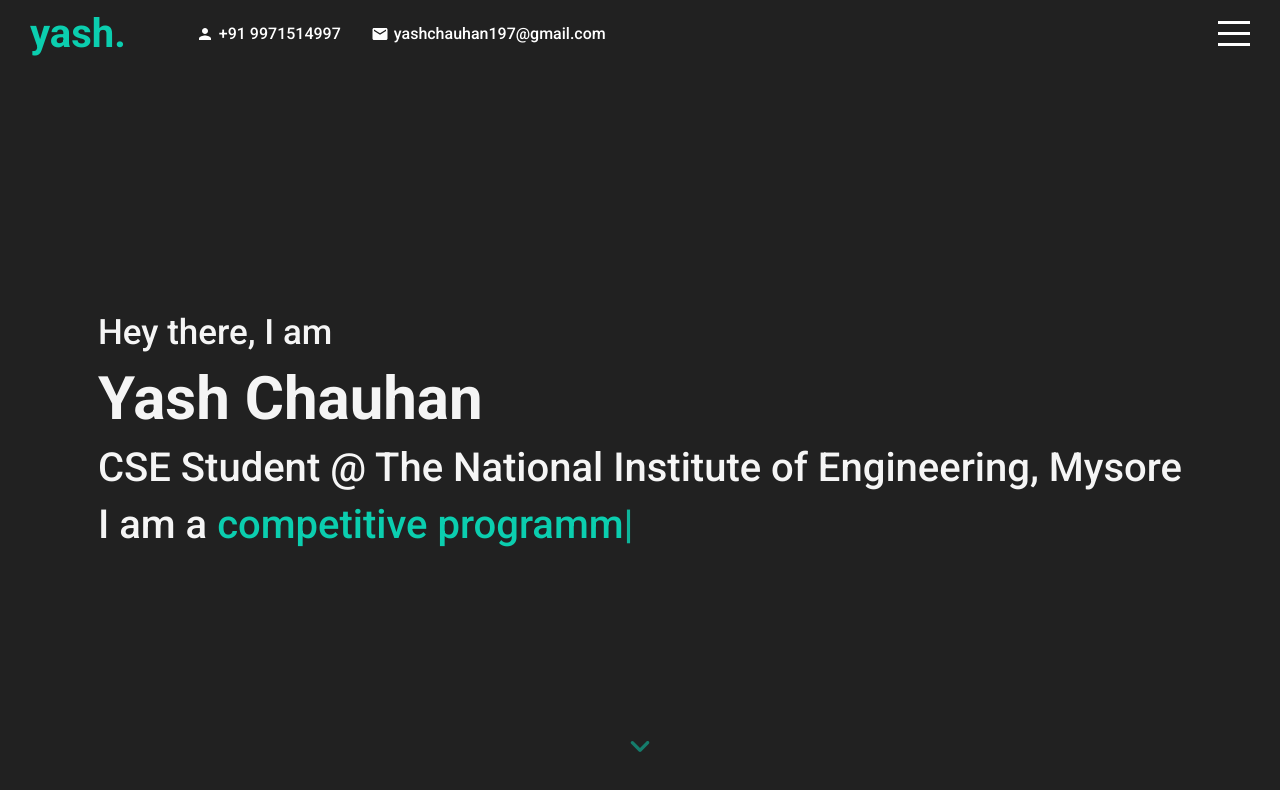
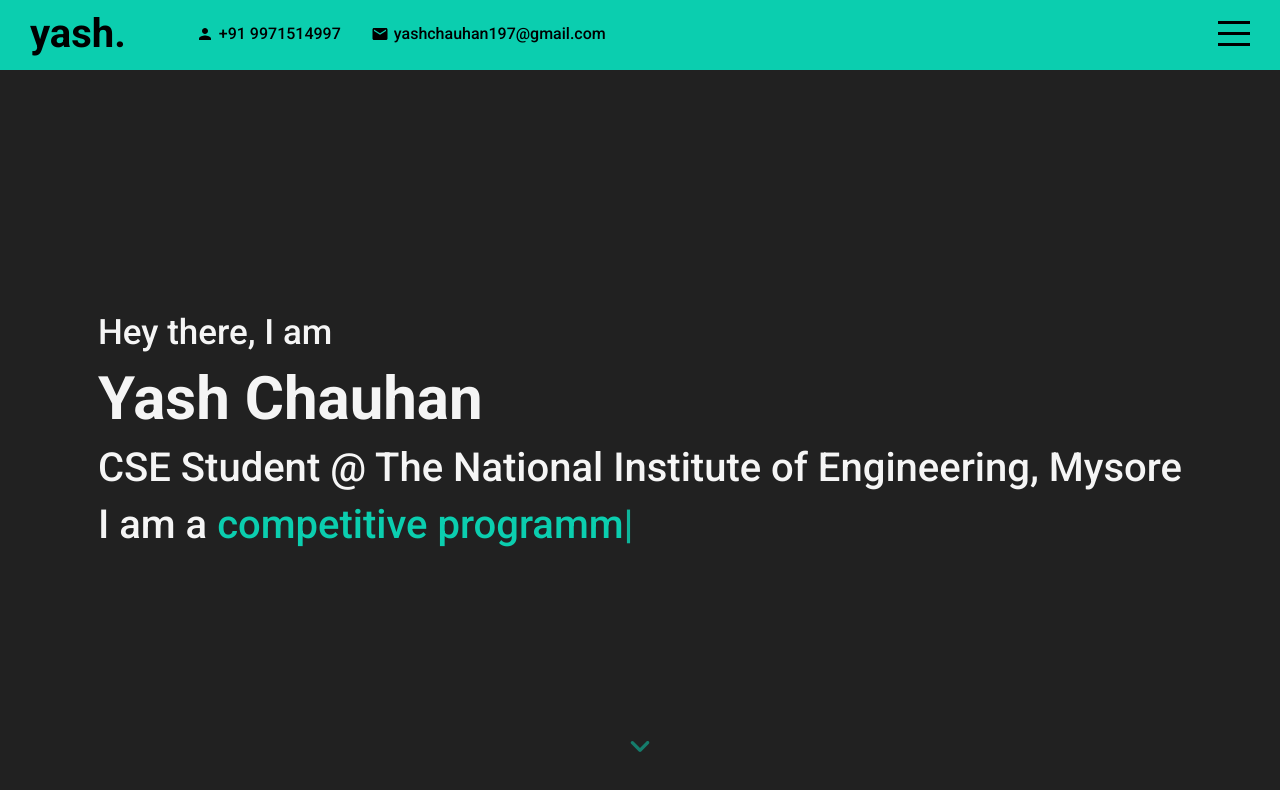
Before and after one commit to yash3001/yash30, a React (Create React App) app: page / in a window 1280 px wide. Shown: the top 790 px of the page. Built offline with nearby package versions, Linux system fonts and the light colour scheme.

Commit message:
minor changes

```diff
--- a/src/components/Topbar/topbar.scss
+++ b/src/components/Topbar/topbar.scss
@@ -3,8 +3,8 @@
 .topbar {
   width: 100%;
   height: 70px;
-  background-color: #212121;
-  color: white;
+  background-color: #0bceaf;
+  color: black;
   position: fixed;
   top: 0;
   z-index: 3;
@@ -24,7 +24,7 @@
         font-size: 40px;
         font-weight: 700;
         text-decoration: none;
-        color: #0bceaf;
+        color: black;
         margin-right: 40px;
         transition: all 1s ease;
       }
@@ -62,7 +62,7 @@
         span {
           width: 100%;
           height: 3px;
-          background-color: white;
+          background-color: black;
           transform-origin: left;
           transition: all 0.5s ease;
         }
```
